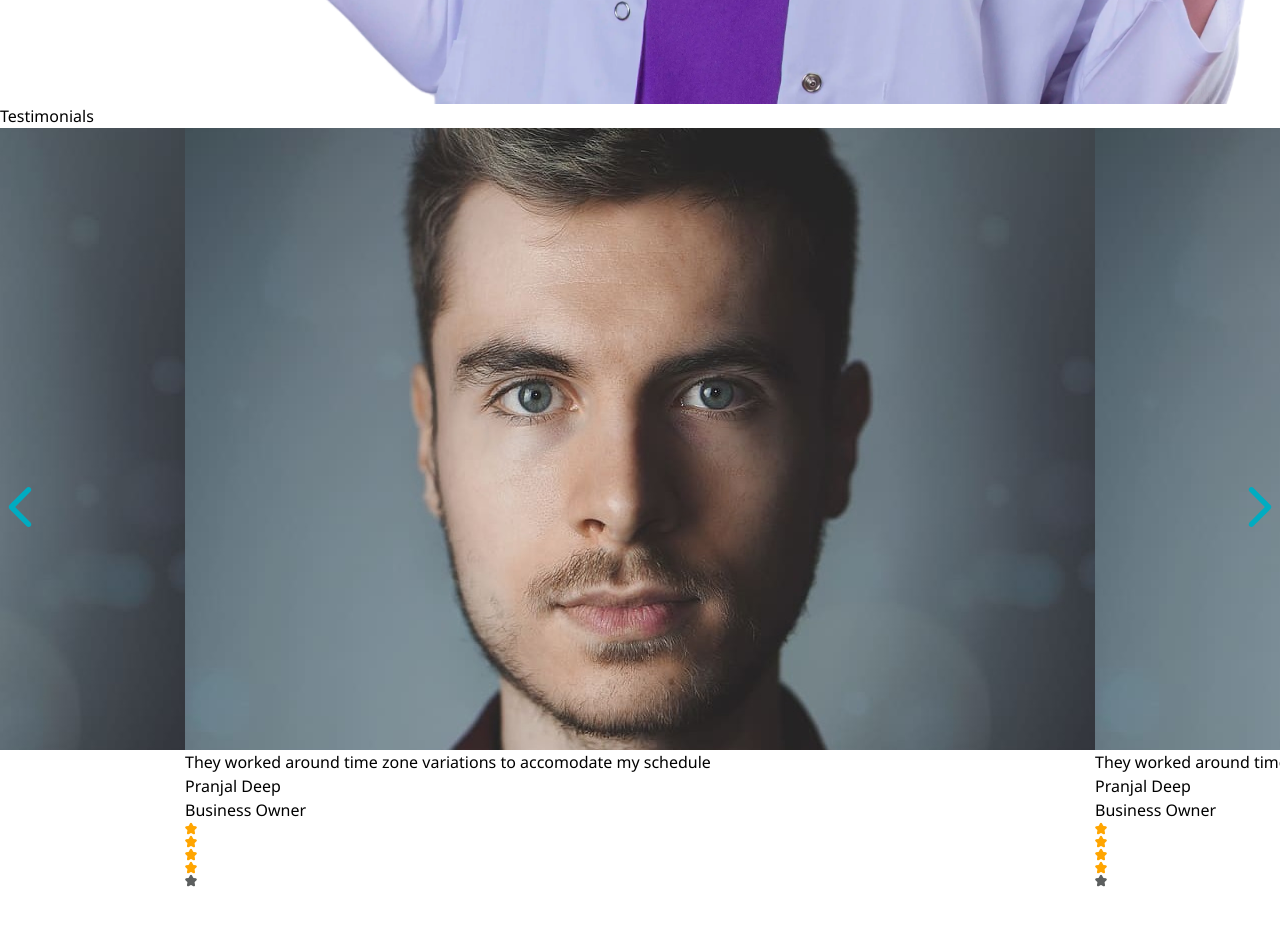
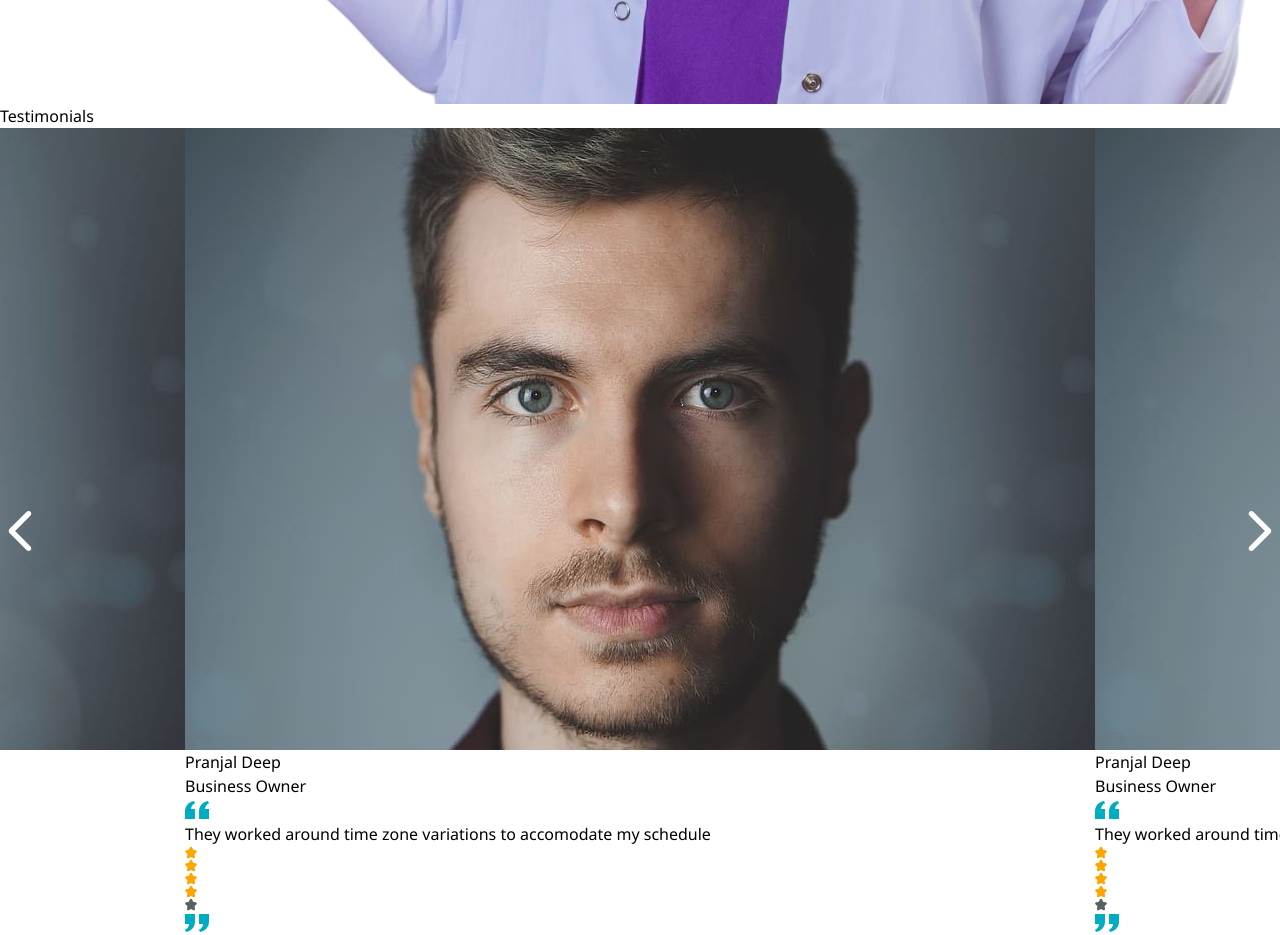
Before and after one commit to itseskimo/Slot-Scheduling, a React (Vite) app: page / in a window 1280 px wide. Shown: the part 1700-2635 px from the top of the page. Before the commit the page ends 2587 px from the top, so only its background shows below. Built offline with nearby package versions, Linux system fonts and the light colour scheme.

Commit message:
update: redesigiing testimonial component

```diff
--- a/src/App.css
+++ b/src/App.css
@@ -17,7 +17,7 @@ input[type=number]::-webkit-outer-spin-button {
 }
 
 .testimonial-bg{
-  clip-path: polygon(0 9%, 100% 45%, 100% 100%, 0% 100%);
+  clip-path: polygon(0 15%, 100% 63%, 100% 100%, 0% 100%);
 }
 
 
@@ -122,7 +122,7 @@ input[type=number]::-webkit-outer-spin-button {
 
 .embla__button {
   z-index: 1;
-  color: rgba(0,172,193,1);
+  color: white;
   display: flex;
   align-items: center;
   justify-content: center;
--- a/src/components/Testimonials/Testimonials.tsx
+++ b/src/components/Testimonials/Testimonials.tsx
@@ -36,7 +36,7 @@ const Testimonials = () => {
   return (
     <>
       <section className='bg-[#060f17]'>
-        <div className='testimonial-bg relative h-[200px] w-full bg-gray-900'> </div>
+        <div className='testimonial-bg relative h-[150px] w-full bg-gray-900'> </div>
       </section>
 
 
@@ -54,16 +54,20 @@ const Testimonials = () => {
             <div className="embla__container ">
               {[0, 1, 2, 3, 4, 5, 6, 7, 8, 9, 1, 1, 1, 1, 1, 1, 11, 11, 1, 1, 1, 1].map((idx) => (
                 <div key={idx}
-                  className="cursor-pointer p-[16px] text-white mr-[25px]   shadow flex flex-col justify-between embla__slide  w-[260px] bg-[#060f17] rounded-3xl">
+                  className="cursor-pointer p-[16px] text-white mr-[25px] shadow flex flex-col items-center  embla__slide  w-[320px] bg-[#060f17] rounded-3xl">
 
-                  <img src='./img/MODEL.jpg' className='h-[160px] rounded-3xl' />
+                  <img src='./img/MODEL.jpg' className='h-[200px] w-full rounded-3xl' />
 
-                  <p className="text-[16px] py-4">They worked around time zone variations to accomodate my schedule</p>
-                  <h6 className=" font-semibold">Pranjal Deep</h6>
 
-                  <div className=' flex items-center justify-between'>
-                    <span className=" font-light">Business Owner</span>
-                    <div className='flex items-center gap-1'>
+                  <ul className='py-2 flex flex-col items-center'>
+                    <li className=" font-semibold text-xl">Pranjal Deep</li>
+                    <li className=" font-light text-sm">Business Owner</li>
+                  </ul>
+
+
+                  <svg xmlns="http://www.w3.org/2000/svg" width="24" height="24" viewBox="0 0 24 24"><path fill="#00acc1" d="M14.017 21v-7.391c0-5.704 3.731-9.57 8.983-10.609l.995 2.151c-2.432.917-3.995 3.638-3.995 5.849h4v10h-9.983zm-14.017 0v-7.391c0-5.704 3.748-9.57 9-10.609l.996 2.151c-2.433.917-3.996 3.638-3.996 5.849h3.983v10h-9.983z" /></svg>
+                  <p className="text-[16px] py-2 text-center">They worked around time zone variations to accomodate my schedule</p>
+                  <div className='flex items-center gap-1 py-4'>
 
                     <svg xmlns="http://www.w3.org/2000/svg" width="12" height="13" viewBox="0 0 12 13" fill="none">
                       <path d="M6.97265 1.29596L7.93607 3.3293C8.09397 3.66217 8.39885 3.89287 8.75164 3.9463L10.9062 4.27241C11.7945 4.40682 12.1492 5.54363 11.5064 6.19622L9.94684 7.77873C9.69163 8.03788 9.57517 8.41127 9.63539 8.77721L10.0034 11.012C10.1553 11.9334 9.22654 12.6359 8.43226 12.201L6.50514 11.1465C6.18962 10.9737 5.81262 10.9737 5.49708 11.1465L3.56996 12.2017C2.77568 12.6366 1.84691 11.9333 1.99882 11.0127L2.36682 8.77791C2.42733 8.41176 2.31077 8.03809 2.05538 7.77874L0.496258 6.19605C-0.146613 5.54345 0.208133 4.40664 1.09642 4.27223L3.25098 3.94612C3.60376 3.89268 3.90864 3.66197 4.06655 3.32912L5.02957 1.29598C5.42729 0.457347 6.57495 0.457319 6.97265 1.29596Z" fill="#FFA500" />
@@ -82,7 +86,9 @@ const Testimonials = () => {
                     </svg>
 
                   </div>
-                  </div>
+                  <svg xmlns="http://www.w3.org/2000/svg" width="24" height="24" viewBox="0 0 24 24"><path fill="#00acc1" d="M9.983 3v7.391c0 5.704-3.731 9.57-8.983 10.609l-.995-2.151c2.432-.917 3.995-3.638 3.995-5.849h-4v-10h9.983zm14.017 0v7.391c0 5.704-3.748 9.571-9 10.609l-.996-2.151c2.433-.917 3.996-3.638 3.996-5.849h-3.983v-10h9.983z" /></svg>
+
+
 
                 </div>
               ))}
```
Lines whose indentation alone changed are shown as unchanged.
